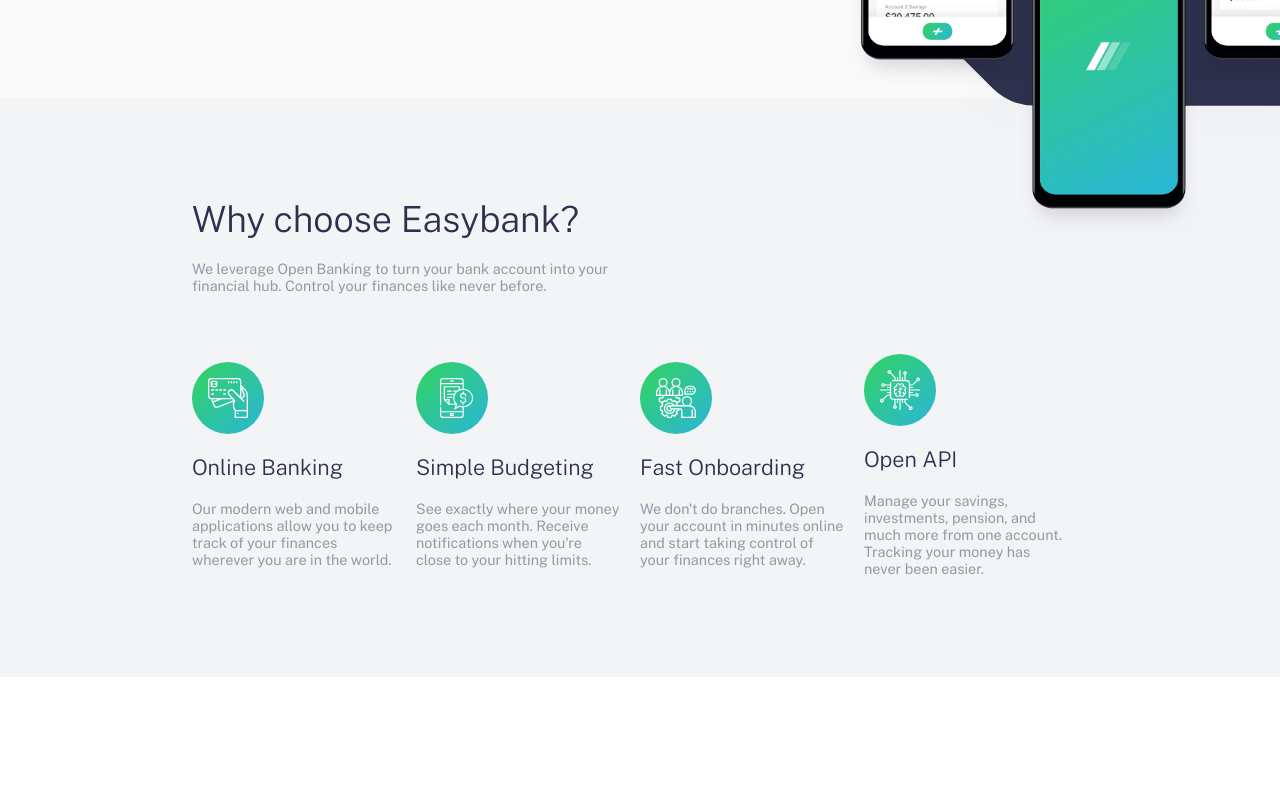
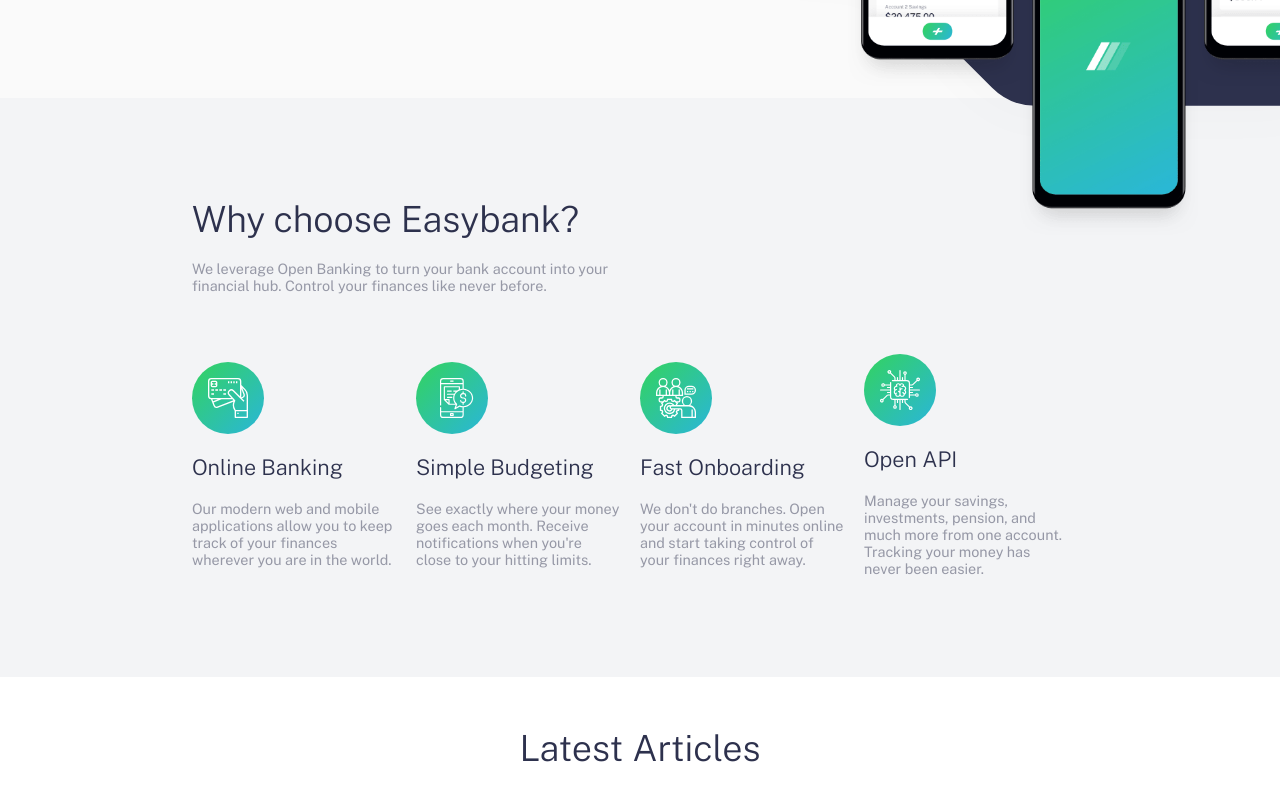
Before and after one commit to Salv-Dev/easybank, a Next.js app: page / in a window 1280 px wide. Shown: the part 364-1164 px from the top of the page. Before the commit the page ends 1041 px from the top, so only its background shows below. Built offline with nearby package versions, Linux system fonts and the light colour scheme.

Commit message:
titulo da seção de ultimos artigos

```diff
--- a/components/LatestArticles/index.js
+++ b/components/LatestArticles/index.js
@@ -1,11 +1,13 @@
 import React from 'react';
 
-import { Container } from './styles';
+import { Container, Header, Title } from './styles';
 
 function LatestArticlesComponent() {
   return (
       <Container>
-
+          <Header>
+              <Title>Latest Articles</Title>
+          </Header>
       </Container>
   );
 }
--- a/components/LatestArticles/styles.js
+++ b/components/LatestArticles/styles.js
@@ -1,3 +1,15 @@
 import styled from 'styled-components';
 
-export const Container = styled.article``;
+export const Container = styled.article`
+    background-color: ${props => props.theme.colors.neutral.white};
+    padding: 50px 20px;
+`;
+
+export const Header = styled.div``;
+
+export const Title = styled.h2`
+    text-align: center;
+    font-size: 2rem;
+    font-weight: 300;
+    color: ${props => props.theme.colors.primary};
+`;
--- a/pages/index.js
+++ b/pages/index.js
@@ -5,6 +5,7 @@
 import Header from './../components/Header';
 import Slogan from './../components/Slogan';
 import Features from './../components/Features';
+import LatestArticles from './../components/LatestArticles';
 
 export default function Home() {
   return (
@@ -23,6 +24,7 @@
         <main>
           <Slogan />
           <Features />
+          <LatestArticles />
         </main>
       </div>
     </Theme>
```
